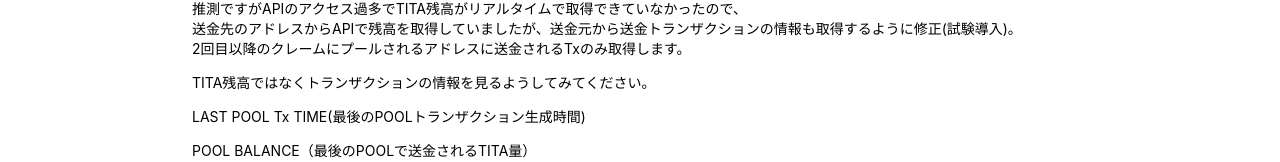
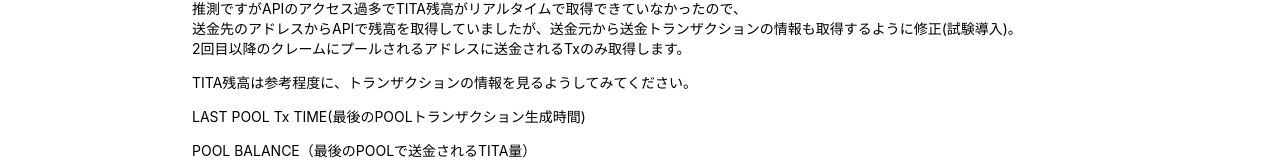
Before and after one commit to yk-1993/titan-claim-support, a React (Create React App) app: page / in a window 1280 px wide. Shown: the part 685-847 px from the top of the page. Built offline with nearby package versions, Linux system fonts and the light colour scheme; no server answers.

Commit message:
コメント修正④

```diff
--- a/src/component/bsc.tsx
+++ b/src/component/bsc.tsx
@@ -196,7 +196,7 @@
           2回目以降のクレームにプールされるアドレスに送金されるTxのみ取得します。
         </p>
         <p>
-          TITA残高ではなくトランザクションの情報を見るようしてみてください。
+          TITA残高は参考程度に、トランザクションの情報を見るようしてみてください。
         </p>
         <p>LAST POOL Tx TIME(最後のPOOLトランザクション生成時間)</p>
         <p>POOL BALANCE（最後のPOOLで送金されるTITA量）</p>
```
